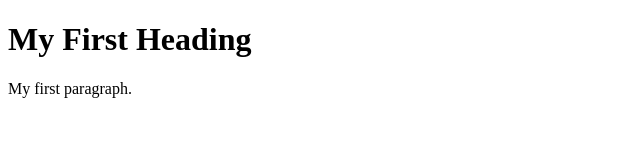
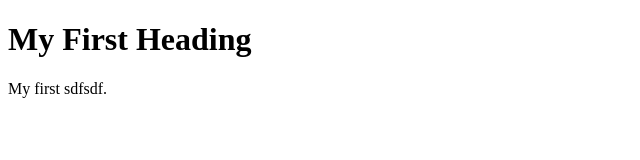
Before and after one commit to GulipalliBhagyalakshmi/Demo-Repo, a plain HTML site: page index.html in a window 1280 px wide. Shown: the full height of the page, 0-640 px from the left. Drawn offline with Linux system fonts and the light colour scheme.

Commit message:
modified

```diff
--- a/index.html
+++ b/index.html
@@ -3,7 +3,7 @@
 <body>
 
 <h1>My First Heading</h1>
-<p>My first paragraph.</p>
+<p>My first sdfsdf.</p>
 
 </body>
 </html>
```
Also changed, not shown: 1 other file.
